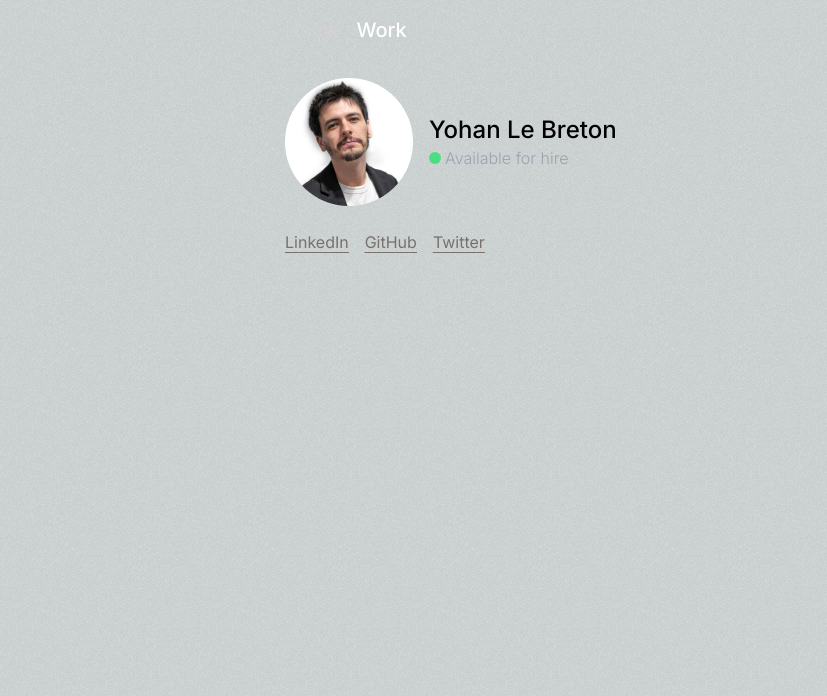
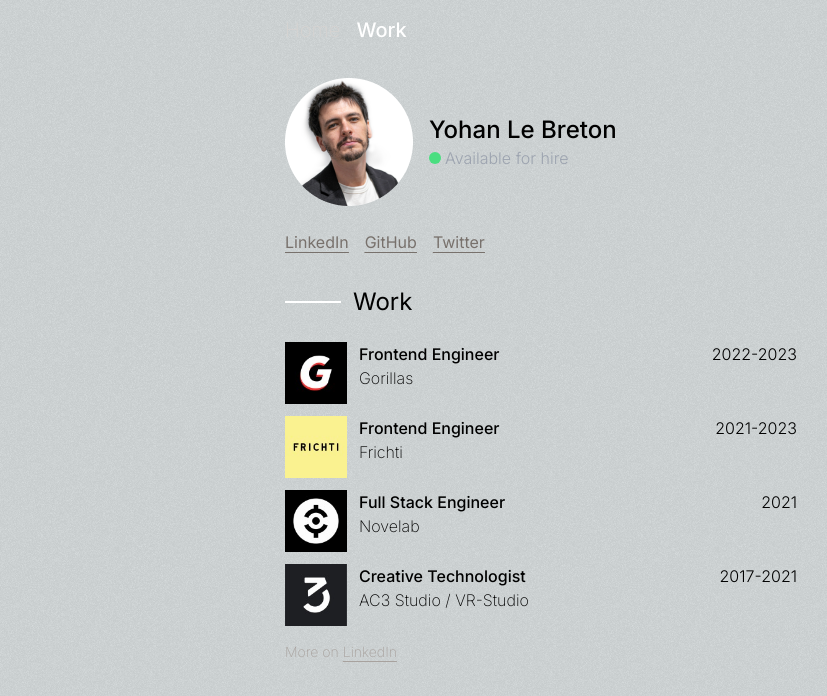
Before and after one commit to yohanlb/personal-website, a Next.js app: page /work in a window 1280 px wide. Shown: the top 696 px of the page, without its empty margins (99-926 px from the left). Built offline with nearby package versions, Linux system fonts and the light colour scheme.

Commit message:
feat: add work section

```diff
--- a/src/app/work/page.tsx
+++ b/src/app/work/page.tsx
@@ -1,12 +1,16 @@
 import NewPageIcon from '@components/ui/NewPageIcon';
 import ProfileSection from '@components/work/profileSection/ProfileSection';
+import WorkSection from '@components/work/workSection/WorkSection';
 import Image from 'next/image';
 import Link from 'next/link';
 
 export default function Work() {
   return (
     <main className='pt-4'>
-      <ProfileSection />
+      <div className='flex flex-col gap-8'>
+        <ProfileSection />
+        <WorkSection />
+      </div>
     </main>
   );
 }
--- a/src/components/ui/NewPageIcon.tsx
+++ b/src/components/ui/NewPageIcon.tsx
@@ -1,9 +1,15 @@
+import Image from 'next/image';
 import React from 'react';
 
 const NewPageIcon = () => {
   return (
-    <span className='inline-block transition-transform group-hover:translate-x-1 motion-reduce:transform-none'>
-      -&gt;
+    <span className='inline-block '>
+      <Image
+        width={10}
+        height={10}
+        src={'/images/newPageIcon.svg'}
+        alt='new page'
+      />
     </span>
   );
 };
--- /dev/null
+++ b/src/components/work/workSection/WorkSection.tsx
@@ -0,0 +1,74 @@
+import NewPageIcon from '@components/ui/NewPageIcon';
+import { socialLinksData } from '@lib/socialLinkData';
+import Image from 'next/image';
+import React from 'react';
+
+const WorkSection = () => {
+  const workData = [
+    {
+      title: 'Frontend Engineer',
+      company: 'Gorillas',
+      years: '2022-2023',
+      imgUrl: '/images/gorillas.jpeg',
+    },
+    {
+      title: 'Frontend Engineer',
+      company: 'Frichti',
+      years: '2021-2023',
+      imgUrl: '/images/frichti.jpeg',
+    },
+    {
+      title: 'Full Stack Engineer',
+      company: 'Novelab',
+      years: '2021',
+      imgUrl: '/images/novelab.jpeg',
+    },
+    {
+      title: 'Creative Technologist',
+      company: 'AC3 Studio / VR-Studio',
+      years: '2017-2021',
+      imgUrl: '/images/ac3.jpeg',
+    },
+  ];
+
+  return (
+    <section>
+      <h2 className='flex items-center gap-3'>
+        <span className=' w-14 h-[2px] bg-white' />
+        <span className='text-2xl'>Work</span>
+      </h2>
+      <ul className='mt-6 mb-4 flex flex-col gap-3 '>
+        {workData.map((job) => (
+          <li key={job.company}>
+            <div className='flex justify-between gap-3 '>
+              <Image
+                src={job.imgUrl}
+                width={62}
+                height={62}
+                alt={job.company + ' logo'}
+              />
+              <div className='grow'>
+                <h3 className='font-medium'>{job.title}</h3>
+                <span className='font-extralight'>{job.company}</span>
+              </div>
+              <span className='font-light'>{job.years}</span>
+            </div>
+          </li>
+        ))}
+      </ul>
+      <div className='flex items-center gap-1 text-sm font-extralight text-stone-400'>
+        <span className=''>More on </span>
+        <a
+          href='https://www.linkedin.com/in/yohanlb/'
+          target='_blank'
+          rel='noopener noreferrer'
+          className='underline underline-offset-4 hover:text-stone-200'
+        >
+          LinkedIn
+        </a>
+      </div>
+    </section>
+  );
+};
+
+export default WorkSection;
```
